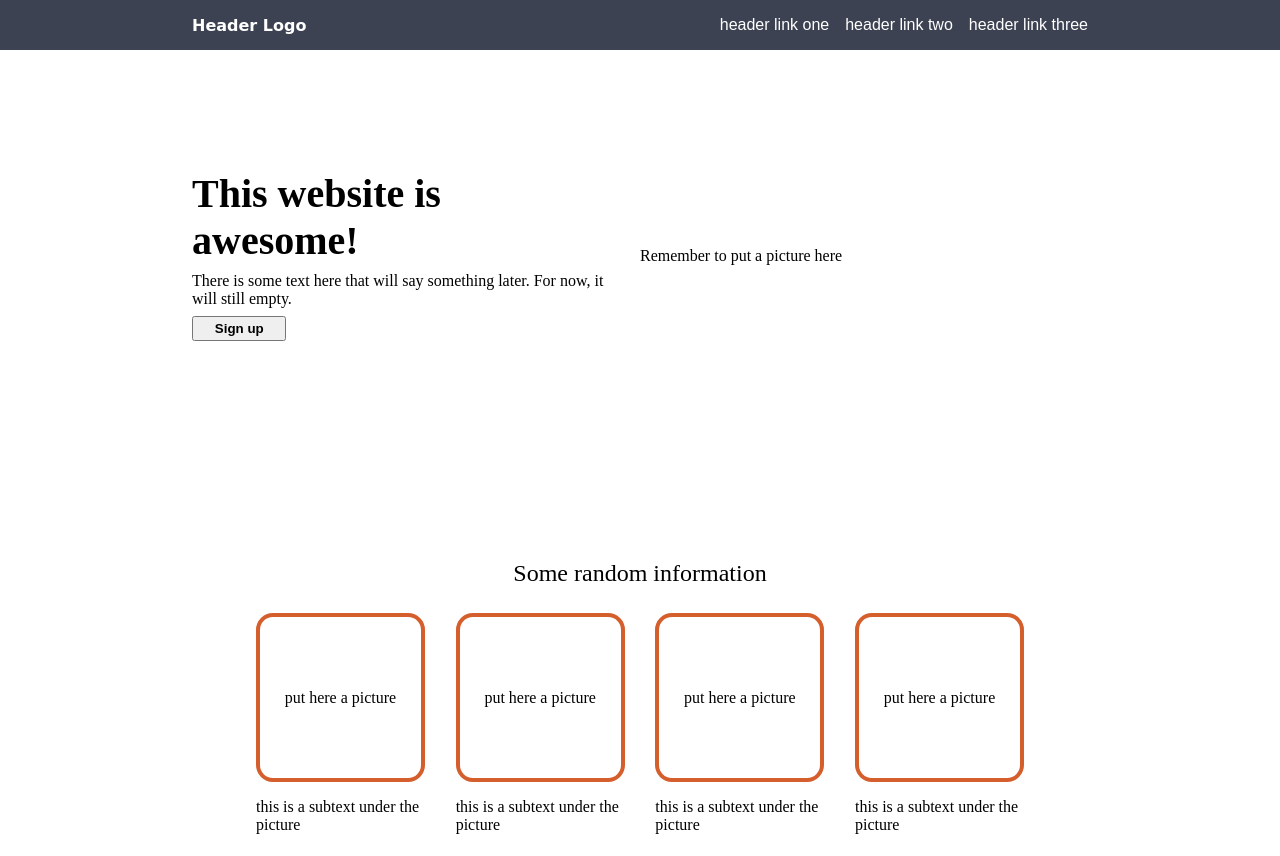
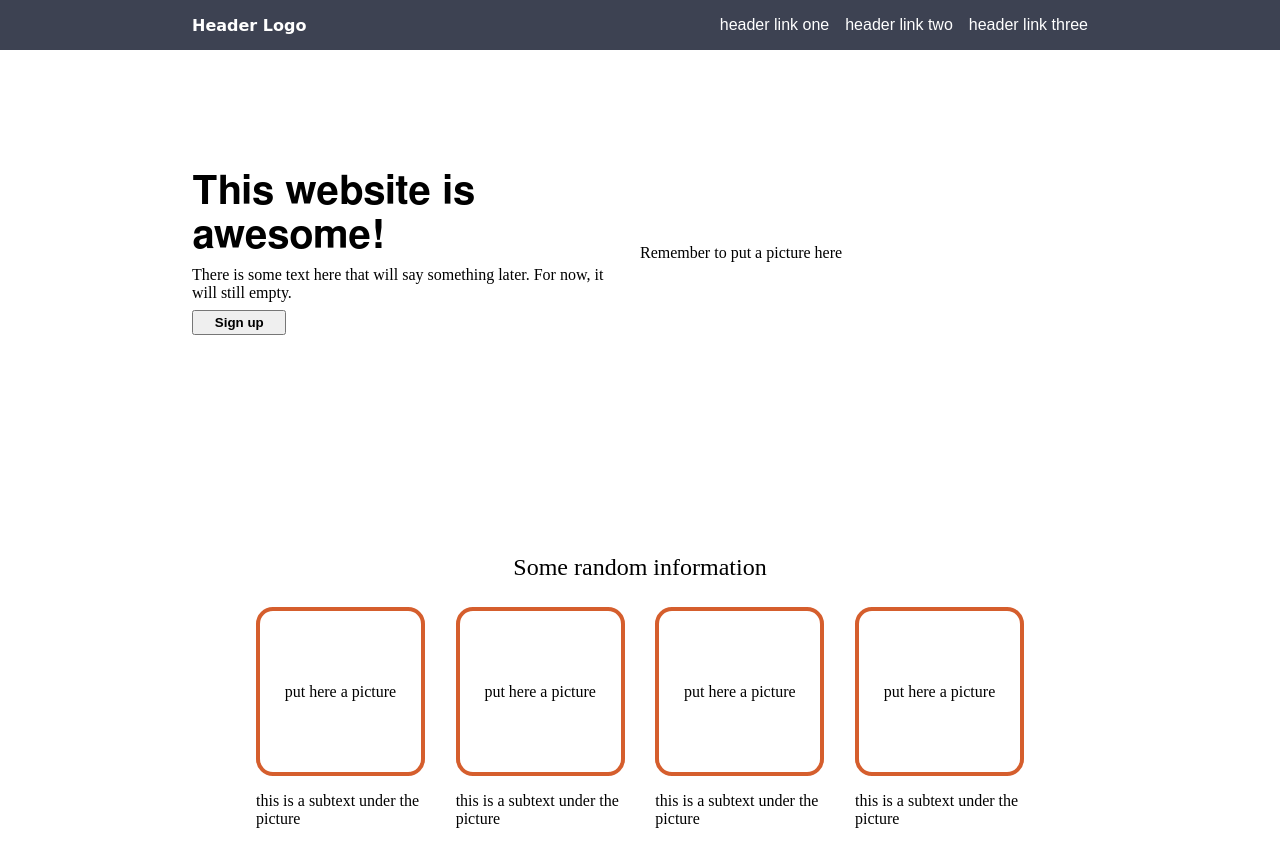
Before and after one commit to It-is-Michel/first-landing-page, a plain HTML site: page index.html in a window 1280 px wide. Shown: the top 856 px of the page. Drawn offline with Linux system fonts and the light colour scheme.

Commit message:
feat: Set a font to the hero-section title

```diff
--- a/styles.css
+++ b/styles.css
@@ -78,6 +78,7 @@ ul.links {
 }
 
 .announcement-container .title {
+    font-family: var(--title-font);
     font-size: 2.5rem;
     font-weight: 800;
 }
```
